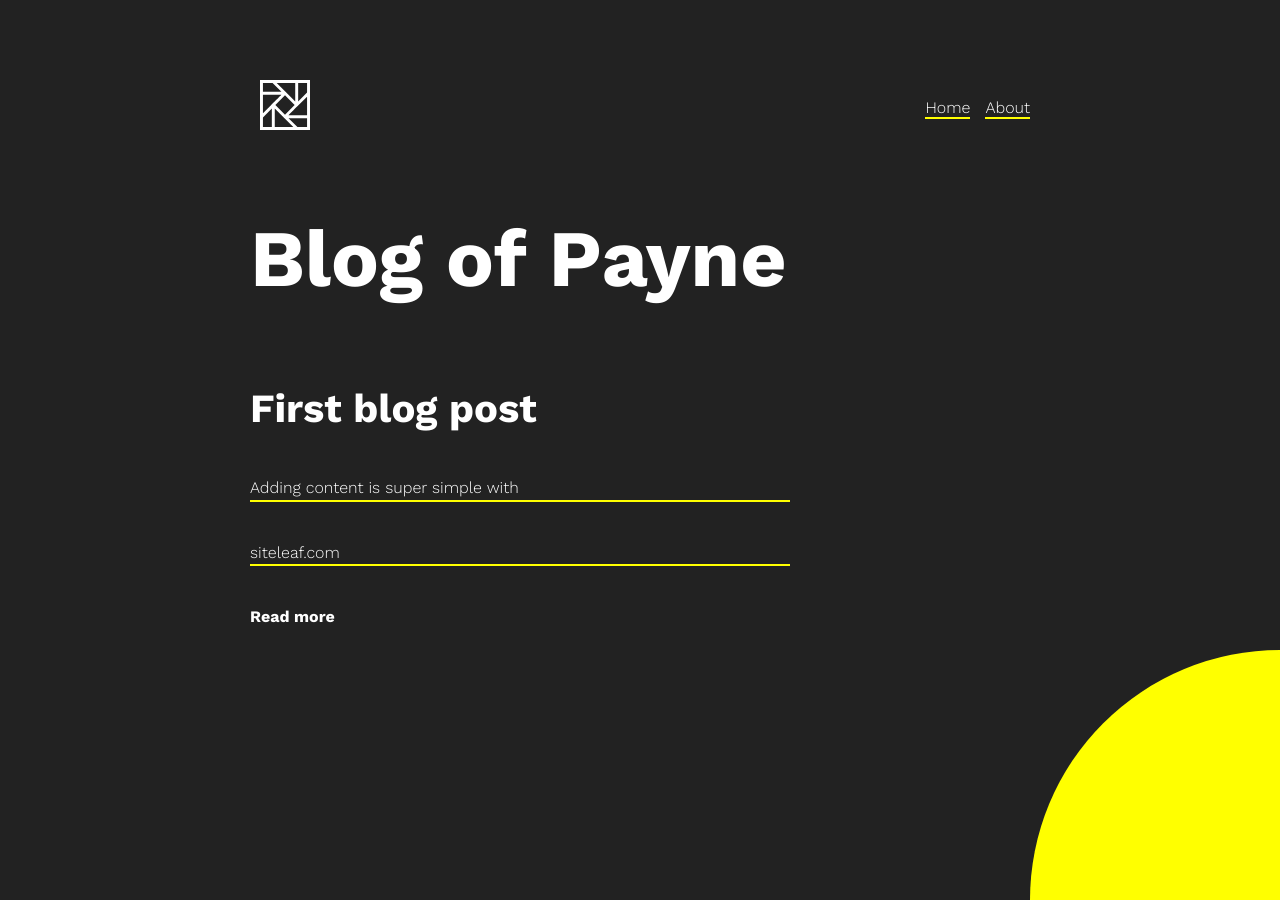
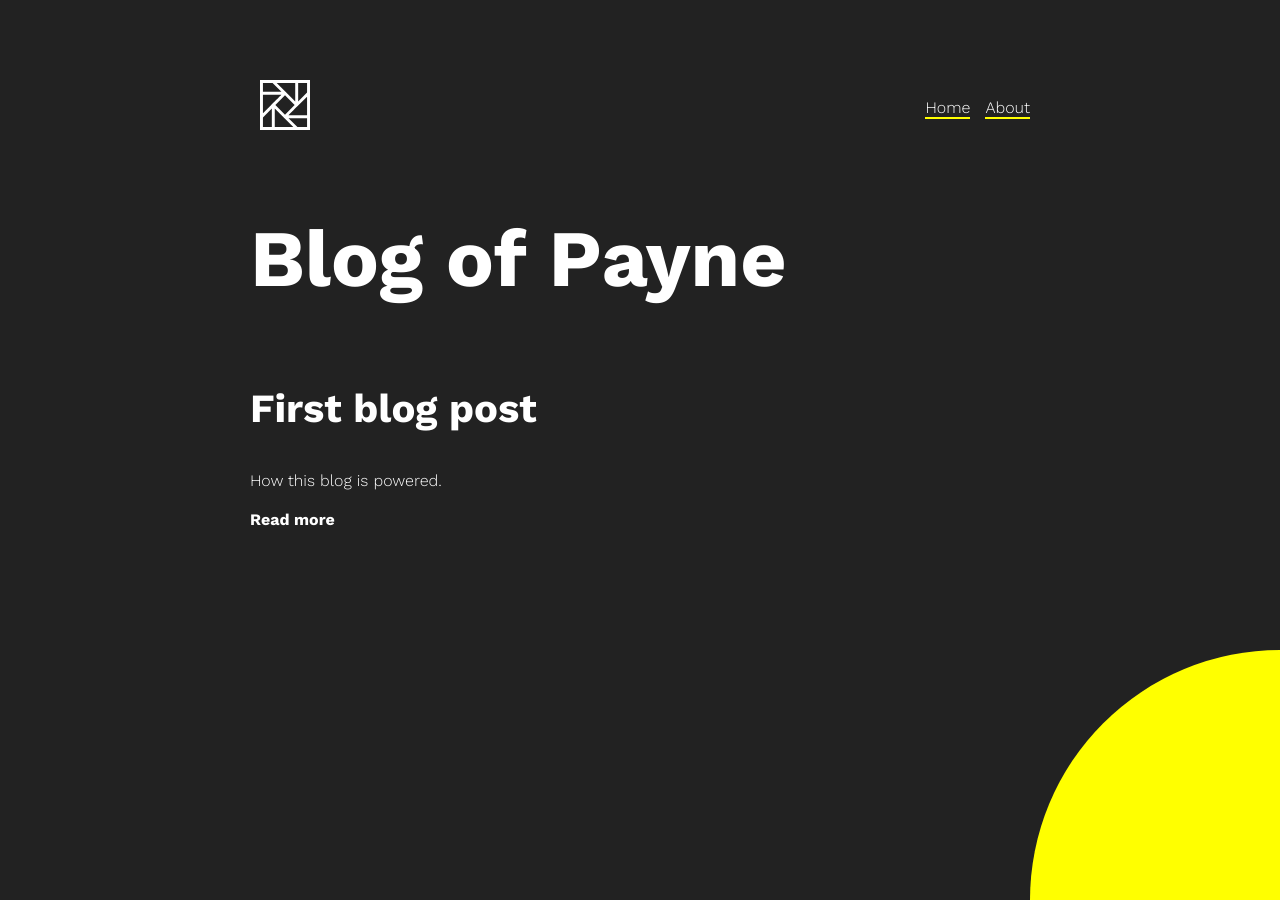
Before and after one commit to nigelpayne/myblog, a Jekyll site: the page built from index.html, in a window 1280 px wide. Built offline with Jekyll 4.4.1, drawn with Linux system fonts in a browser that asks for light colours.

Commit message:
Updated New Post

```diff
--- a/_posts/2019-02-18-new-post.md
+++ b/_posts/2019-02-18-new-post.md
@@ -1,7 +1,7 @@
 ---
 title: First blog post
 date: 2019-02-18 00:00:00 Z
-excerpt:
+excerpt: How this blog is powered.
 ---
 
 Adding content is super simple with [siteleaf.com](http://siteleaf.com)
```
